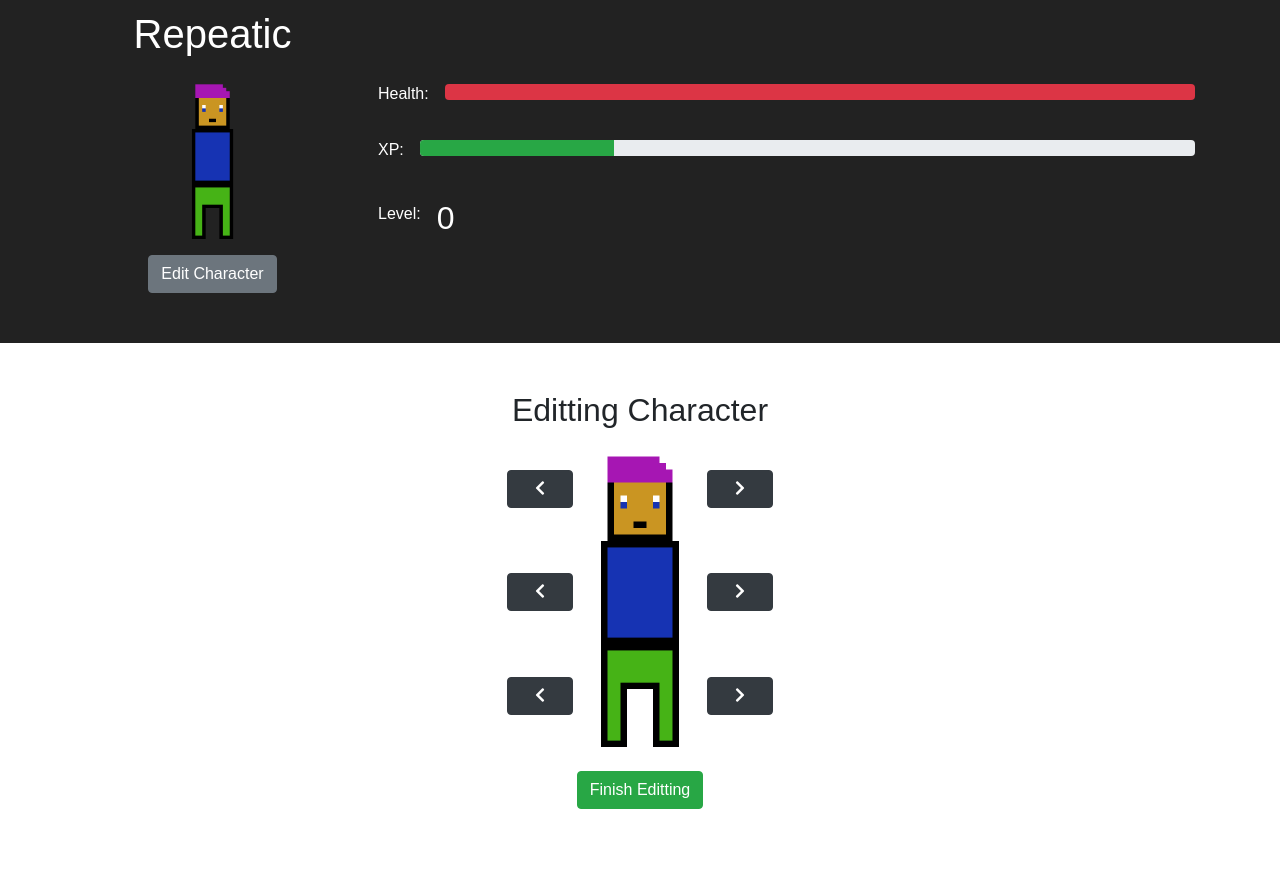
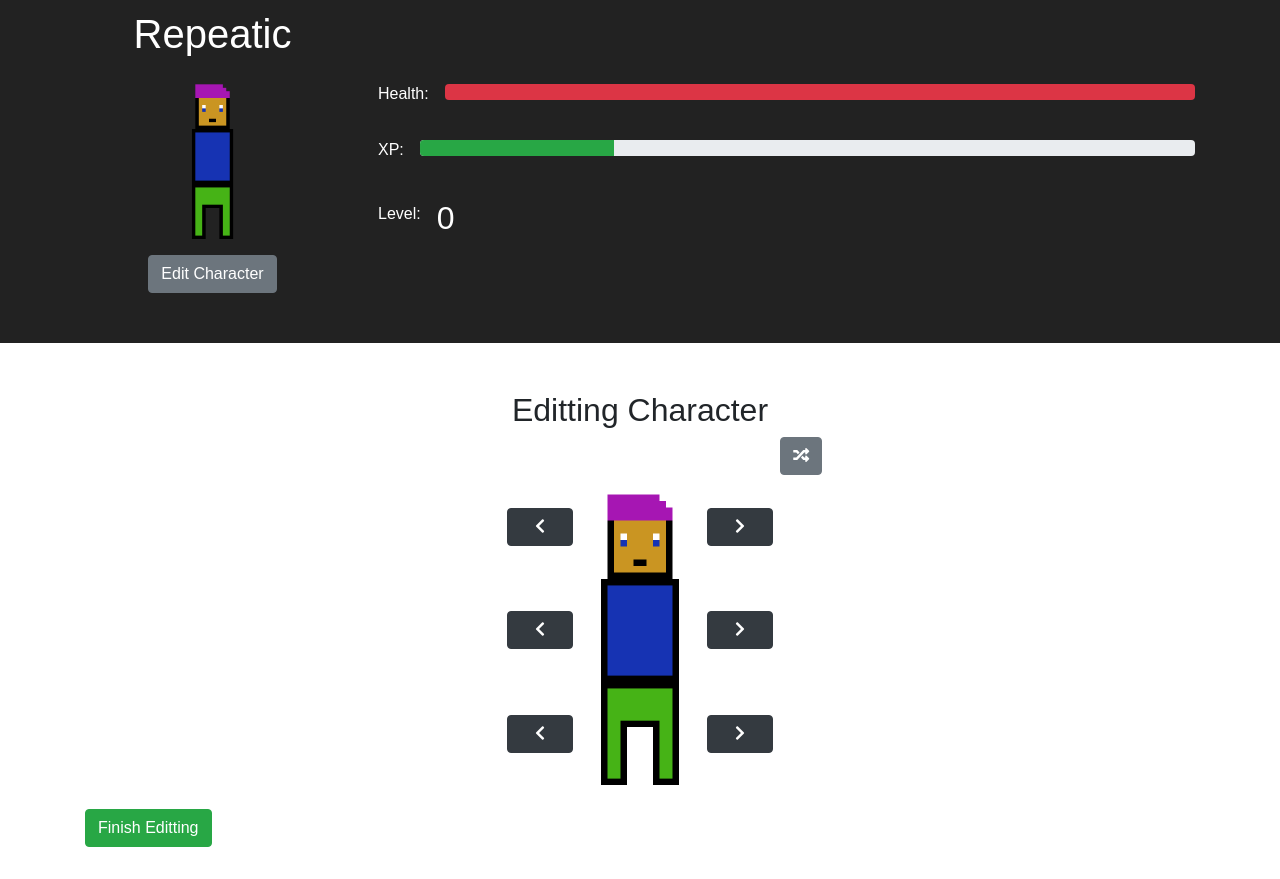
Before and after one commit to Mechasparrow/repeatic, a React (Create React App) app: page /edit-character in a window 1280 px wide. Before the commit the page ends 841 px from the top, so only its background shows below. Built offline with nearby package versions, Linux system fonts and the light colour scheme.

Commit message:
added ability to randomize character

```diff
--- a/src/components/EditCharacter.css
+++ b/src/components/EditCharacter.css
@@ -1,5 +1,9 @@
 .edit-character {
   padding-top: 32px;
+}
+
+.edit-character .header,
+.edit-character .character-view {
   text-align: center;
 }
 
--- a/src/components/EditCharacter.js
+++ b/src/components/EditCharacter.js
@@ -33,7 +33,21 @@ class EditCharacter extends Component {
     });
   }
 
-  partRandomize() {}
+  partRandomize() {
+    var new_character = Character.parse({ ...this.props.character });
+
+    var { head, body, legs } = this.props.character;
+
+    head = _.sample(CHARACTER_PARTS.HEAD);
+    body = _.sample(CHARACTER_PARTS.BODY);
+    legs = _.sample(CHARACTER_PARTS.LEGS);
+
+    new_character["head"] = head;
+    new_character["body"] = body;
+    new_character["legs"] = legs;
+
+    this.props.updateCharacter(new_character);
+  }
 
   partCycle(part, dir) {
     var new_character = Character.parse({ ...this.props.character });
@@ -102,10 +116,20 @@ class EditCharacter extends Component {
     }
 
     return (
-      <div className="edit-character">
-        <h2>Editting Character</h2>
+      <div className="edit-character container">
+        <h2 className="header">Editting Character</h2>
 
         <div className="character-view">
+          <div className="shuffle-character row">
+            <div className="col-sm-3 offset-sm-9">
+              <button
+                onClick={this.partRandomize}
+                className="btn btn-secondary"
+              >
+                <i className="fas fa-random" />
+              </button>
+            </div>
+          </div>
           <div className="row">
             <div className="col">
               <div className="head">
@@ -115,7 +139,7 @@ class EditCharacter extends Component {
                   }}
                   className="btn col-2 btn-dark"
                 >
-                  <i class="fas fa-chevron-left" />
+                  <i className="fas fa-chevron-left" />
                 </button>
                 <img
                   className="img-fluid col-4"
@@ -127,7 +151,7 @@ class EditCharacter extends Component {
                   }}
                   className="btn col-2 btn-dark"
                 >
-                  <i class="fas fa-chevron-right" />
+                  <i className="fas fa-chevron-right" />
                 </button>
               </div>
 
@@ -138,7 +162,7 @@ class EditCharacter extends Component {
                   }}
                   className="btn col-2 btn-dark"
                 >
-                  <i class="fas fa-chevron-left" />
+                  <i className="fas fa-chevron-left" />
                 </button>
                 <img
                   className="img-fluid col-4"
@@ -150,7 +174,7 @@ class EditCharacter extends Component {
                   }}
                   className="btn col-2 btn-dark"
                 >
-                  <i class="fas fa-chevron-right" />
+                  <i className="fas fa-chevron-right" />
                 </button>
               </div>
 
@@ -161,7 +185,7 @@ class EditCharacter extends Component {
                   }}
                   className="btn col-2 btn-dark"
                 >
-                  <i class="fas fa-chevron-left" />
+                  <i className="fas fa-chevron-left" />
                 </button>
                 <img
                   className="img-fluid col-4"
@@ -173,7 +197,7 @@ class EditCharacter extends Component {
                   }}
                   className="btn col-2 btn-dark"
                 >
-                  <i class="fas fa-chevron-right" />
+                  <i className="fas fa-chevron-right" />
                 </button>
               </div>
             </div>
```
